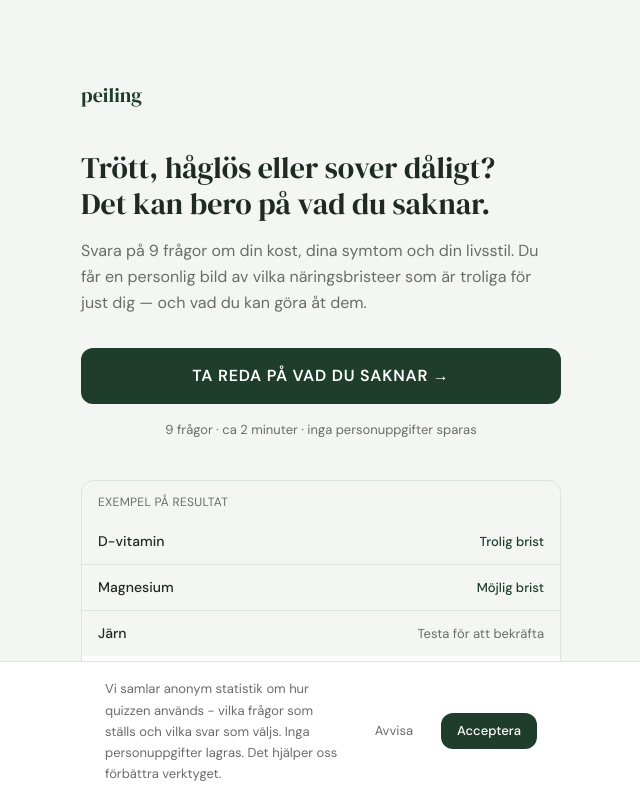
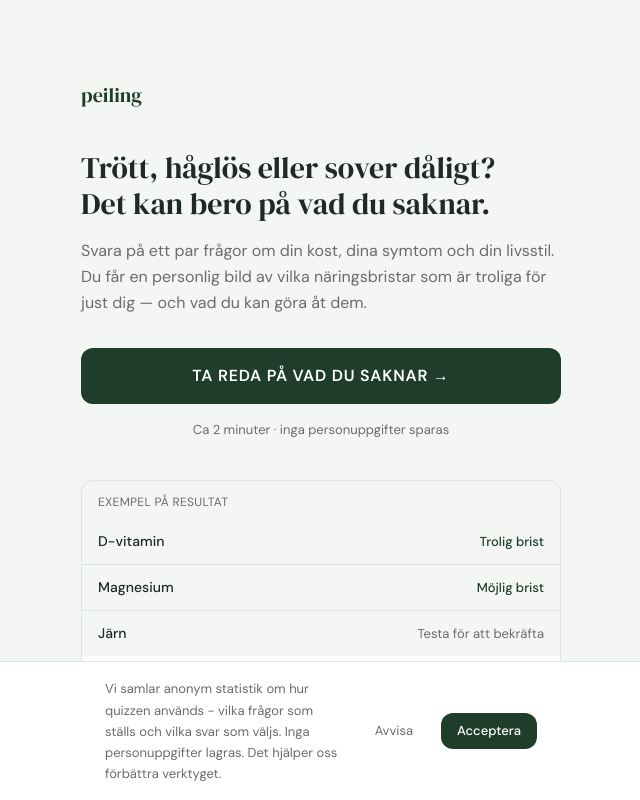
Before and after one commit to rath9110/Brist, a Next.js app: page / in a window 1280 px wide. Shown: the whole page, without its empty margins (319-959 px from the left). Built offline with nearby package versions, Linux system fonts and the light colour scheme.

Commit message:
Added funnel improvements

```diff
--- a/src/app/page.tsx
+++ b/src/app/page.tsx
@@ -28,9 +28,9 @@ export default function Home() {
 
         {/* Subtext */}
         <p className="font-sans text-[16px] text-text-muted mb-8 leading-relaxed">
-          Svara på 9 frågor om din kost, dina symtom och din livsstil. Du får en
-          personlig bild av vilka näringsbristeer som är troliga för just dig —
-          och vad du kan göra åt dem.
+          Svara på ett par frågor om din kost, dina symtom och din livsstil. Du
+          får en personlig bild av vilka näringsbristar som är troliga för just
+          dig — och vad du kan göra åt dem.
         </p>
 
         {/* CTA */}
@@ -40,7 +40,7 @@ export default function Home() {
 
         {/* Footnote */}
         <p className="font-sans text-[13px] text-text-muted mb-10 text-center">
-          9 frågor · ca 2 minuter · inga personuppgifter sparas
+          Ca 2 minuter · inga personuppgifter sparas
         </p>
 
         {/* Sample result preview */}
--- a/src/components/EmailCapture.tsx
+++ b/src/components/EmailCapture.tsx
@@ -12,16 +12,6 @@ type Props = {
   resultSummary: ResultSummary;
   sessionId: string;
 };
-
-function getSessionId(): string {
-  const KEY = "peiling_session_id";
-  let id = sessionStorage.getItem(KEY);
-  if (!id) {
-    id = crypto.randomUUID();
-    sessionStorage.setItem(KEY, id);
-  }
-  return id;
-}
 
 export default function EmailCapture({ resultSummary, sessionId }: Props) {
   const [email, setEmail] = useState("");
```
